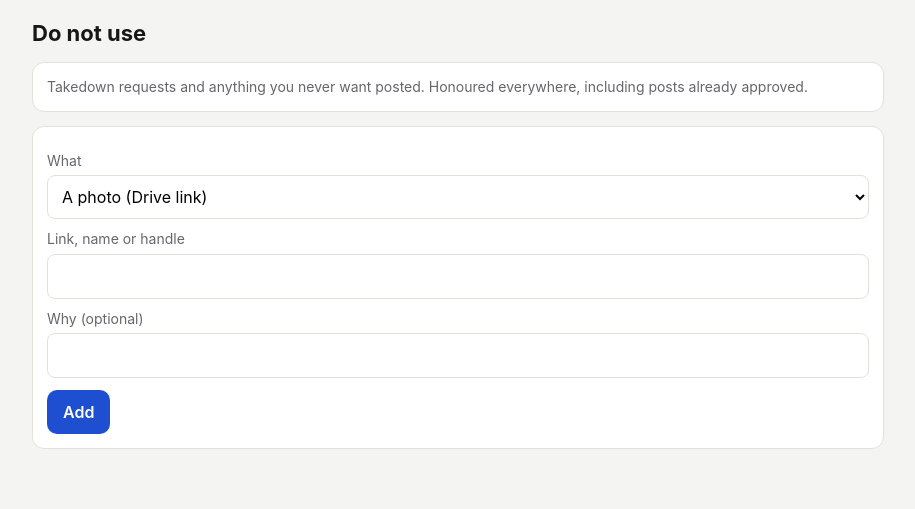
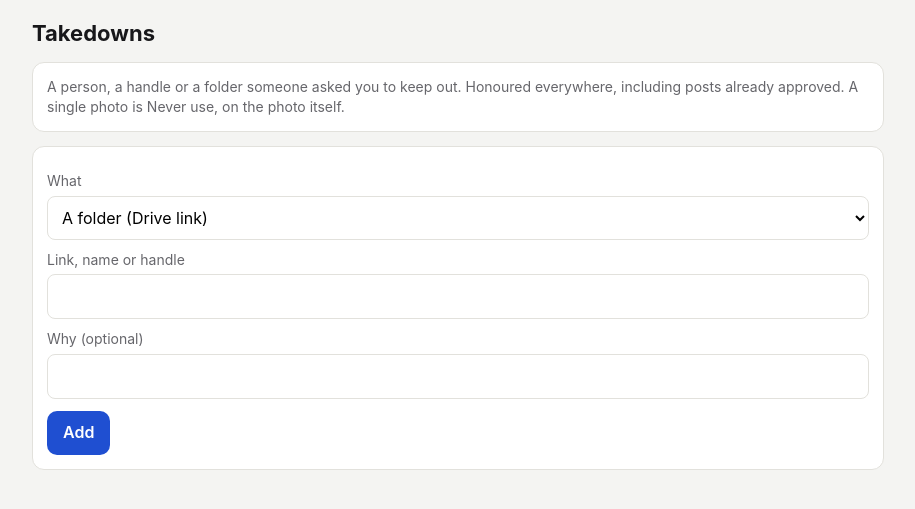
Before and after one commit to ChrisKennedyImages/cki-convention-social, a FastAPI app: template convention_social/dashboard/templates/donotuse.html in a window 1280 px wide. Shown: the part 56-565 px from the top of the page, without its empty margins (182-1097 px from the left). Run offline with FastAPI, Linux system fonts and the light colour scheme; the template is opened without the code that fills it, so the values that code supplies are empty; parts of the project's set-up code (start-up, migrations or seed data) failed here and were passed over; some libraries are stand-ins or nearby versions.

Commit message:
Never use takes only that photo's posts; Takedowns; no advice left to clear a folder
Never use sets aside only the waiting posts that hold the photo or a copy (a takedown still checks every waiting post).
The do-not-use page is Takedowns: a person, a handle or a folder; a single photo is Never use. The no-draft line and the
library report no longer tell him to clear a folder. FOUNDER_DECISIONS: Chris's rulings of 2026-11-02.

Co-Authored-By: Claude Opus 5.5 <noreply@anthropic.com>

```diff
--- a/convention_social/agents/content.py
+++ b/convention_social/agents/content.py
@@ -844,7 +844,7 @@ def draft_one(ctx: runner.Context, fetch: Callable[[dict], bytes], *, now: Optio
         kind_used = "event" if want == "architecture" else "architecture"
         pool = candidates(ctx.conn, kind_used)
     if not pool:
-        return f"no photo ready for {day}: clear folders on the Library page (nothing drafted)"
+        return f"no photo ready for {day}: tap Use on photos in Photos, To review (nothing drafted)"
     pool, _ = free_on_first(pool, payloads.posting_networks())   # never held off Instagram while a photo free there is left (2026-11-02)
     track = music.current(ctx.conn)
     design = design_for(day, kind_used, track is not None)
--- a/convention_social/dashboard/app.py
+++ b/convention_social/dashboard/app.py
@@ -6,8 +6,8 @@ answers 503 to everything (fail closed).
 
 Four tabs (2026-10-15): Today (every draft waiting on Chris, each with Post now,
 Follow the pace and Skip, refused while a caption breaks a rule or a photo is no
-longer eligible; what is scheduled this week; what went out), Photos (clear or
-exclude folders, block single photos, music for reels, Do not use, Drive),
+longer eligible; what is scheduled this week; what went out), Photos (Use or
+Never use on each photo, exclude folders, music for reels, Takedowns, Drive),
 Bookings (requests, bookings, the calendar), Settings (Agents, Errors, Keys,
 Buffer; Outreach, Scout, Search, Learner).
 """
@@ -146,7 +146,7 @@ SECTIONS = (
     ("Today", "/", ("/queue", "/posts", "/send", "/history"), (("Today", "/"), ("Send a photo", "/send"), ("All posts", "/history"))),
     ("Photos", "/library", ("/library", "/donotuse", "/drive", "/music"),
      (("To review", "/library"), ("Approved", "/library?view=approved"), ("Never use", "/library?view=blocked"),
-      ("Folders", "/library?view=folders"), ("Music", "/music"), ("Do not use", "/donotuse"), ("Drive", "/drive"))),
+      ("Folders", "/library?view=folders"), ("Music", "/music"), ("Takedowns", "/donotuse"), ("Drive", "/drive"))),
     ("Bookings", "/inquiries", ("/inquiries", "/bookings", "/calendar"),
      (("Requests", "/inquiries"), ("Bookings", "/bookings"), ("Calendar", "/calendar"))),
     # 2026-11-01, Chris: "Can we put the outreach on the top navigation for easier access": a tab of its own, with the
@@ -1361,19 +1361,22 @@ def create_app() -> FastAPI:
         for cid in eligibility.copies_of(conn, pid):
             conn.execute("UPDATE photos SET clearance=?, clearance_at=? WHERE id=?", (state, now, cid))
 
-    def decided(conn, state: str) -> None:
-        """After his decisions: the site follows, and a Never use takes its photo out of anything waiting at once."""
+    def decided(conn, state: str, photo_ids) -> None:
+        """After his decisions: the site follows, and a Never use takes those photos (every copy) out of anything waiting."""
         photos_changed(conn)
         if state == "blocked":
-            set_aside_waiting(conn, by="neveruse",
-                              why="A photo in this post is now Never use. Set aside; a new one is being drafted.")
-
-    def set_aside_waiting(conn, *, by: str, why: str) -> None:
-        """Drafts and approved posts holding a photo that may no longer be posted are set aside with `why`, and the
-        day is drafted again."""
+            set_aside_waiting(conn, by="neveruse", why="A photo in this post is now Never use. Set aside; a new one is being drafted.",
+                              photos={c for pid in photo_ids for c in eligibility.copies_of(conn, pid)})
+
+    def set_aside_waiting(conn, *, by: str, why: str, photos: Optional[set] = None) -> None:
+        """Drafts and approved posts that may no longer go out are set aside with `why`, and the day is drafted again: the
+        ones holding one of `photos` (a Never use), or, without `photos`, any holding a photo no longer eligible (a
+        takedown, which can cover photos it does not name)."""
         hit = False
         for q in db.rows(conn, "SELECT * FROM content_queue WHERE status IN ('draft','approved')"):
-            if any(not eligibility.is_eligible(conn, int(p))[0] for p in json.loads(q["photo_ids"] or "[]")):
+            ids = [int(p) for p in json.loads(q["photo_ids"] or "[]")]
+            out = photos.intersection(ids) if photos is not None else any(not eligibility.is_eligible(conn, p)[0] for p in ids)
+            if out:
                 set_aside(conn, q, by=by, why=why)
                 hit = True
         if hit:
@@ -1396,7 +1399,7 @@ def create_app() -> FastAPI:
         if state not in TAP_WORDS:
             raise HTTPException(400)
         decide(conn, pid, state, db.utcnow())
-        decided(conn, state)
+        decided(conn, state, [pid])
         if "application/json" in request.headers.get("accept", ""):
             return {"id": pid, "state": state, "words": TAP_WORDS[state]}
         return RedirectResponse(safe_back(back), status_code=303)
@@ -1413,7 +1416,7 @@ def create_app() -> FastAPI:
         for pid in ids:
             decide(conn, pid, state, now)
         if ids:
-            decided(conn, state)
+            decided(conn, state, ids)
         return RedirectResponse(safe_back(form.get("back") or "/library"), status_code=303)
 
     # ------------------------------------------------------------------ swipe review
@@ -1471,7 +1474,7 @@ def create_app() -> FastAPI:
                                 status_code=409)
         decide(conn, pid, state, db.utcnow())
         settings.set(conn, SWIPE_LAST, json.dumps({"id": pid, "state": state}))
-        decided(conn, state)
+        decided(conn, state, [pid])
         row = db.one(conn, "SELECT drive_id FROM photos WHERE id=?", (pid,))
         thumb_file(row["drive_id"], PREVIEW_EDGE).unlink(missing_ok=True)     # the big picture was for this card only
         return swipe_answer(request, conn, subject, SWIPE_WORDS[state], id=pid, state=state)
@@ -1575,9 +1578,9 @@ def create_app() -> FastAPI:
     @app.post("/donotuse/add")
     def donotuse_add(user: str = Depends(require_user), conn=Depends(conn_dep), kind: str = Form(...), value: str = Form(...),
                      reason: str = Form(default=""), back: str = Form(default="")):
-        if kind not in ("photo", "folder", "person", "handle"):
+        if kind not in ("folder", "person", "handle"):       # a single photo is Never use, on the photo (2026-11-02)
             raise HTTPException(400)
-        value = drive_id_from(value) if kind in ("photo", "folder") else value.strip().lower()
+        value = drive_id_from(value) if kind == "folder" else value.strip().lower()
         if value:
             conn.execute("INSERT OR IGNORE INTO do_not_use (kind, value, reason, added_at) VALUES (?,?,?,?)",
                          (kind, value, reason.strip() or None, db.utcnow()))
--- a/convention_social/dashboard/templates/donotuse.html
+++ b/convention_social/dashboard/templates/donotuse.html
@@ -1,10 +1,10 @@
 {% extends "base.html" %}
 {% block body %}
-<h1>Do not use</h1>
-<div class="card muted">Takedown requests and anything you never want posted. Honoured everywhere, including posts already approved.</div>
+<h1>Takedowns</h1>
+<div class="card muted">A person, a handle or a folder someone asked you to keep out. Honoured everywhere, including posts already approved. A single photo is Never use, on the photo itself.</div>
 <form method="post" action="/donotuse/add" class="card">
   <label>What</label>
-  <select name="kind"><option value="photo">A photo (Drive link)</option><option value="folder">A folder (Drive link)</option>
+  <select name="kind"><option value="folder">A folder (Drive link)</option>
     <option value="person">A person (name as in the credits sheet)</option><option value="handle">A handle (e.g. @name)</option></select>
   <label>Link, name or handle</label><input type="text" name="value" required>
   <label>Why (optional)</label><input type="text" name="reason">
@@ -12,6 +12,6 @@
 </form>
 {% for r in rows %}
 <div class="card row"><span class="badge">{{ r.kind }}</span><strong>{{ r.value }}</strong><span class="muted">{{ r.reason or '' }}</span>
-  <form method="post" action="/donotuse/{{ r.id }}/remove" class="inline" style="margin-left:auto" onsubmit="return confirm('Remove this from the do-not-use list? It can be used again.')"><button class="small" type="submit">Remove</button></form></div>
+  <form method="post" action="/donotuse/{{ r.id }}/remove" class="inline" style="margin-left:auto" onsubmit="return confirm('Remove this takedown? What it covered can be used again.')"><button class="small" type="submit">Remove</button></form></div>
 {% endfor %}
 {% endblock %}
--- a/convention_social/library/report.py
+++ b/convention_social/library/report.py
@@ -284,7 +284,7 @@ def write_report(conn: sqlite3.Connection, *, out: Optional[Path] = None, sheet:
     body = "".join(f"<tr><td>{e(ev)}</td>" + "".join(f"<td>{v.get(y, '')}</td>" for y in years) +
                    f"<td><b>{sum(v.values())}</b></td></tr>" for ev, v in s["by_event"].items())
     frows = "".join(f"<tr><td>{e(f['path'] or f['name'])}</td><td>{f['conv']}</td><td>{f['image_count']}</td>"
-                    f"<td>{e(f['clearance'].replace('_', ' '))}</td></tr>" for f in folders)
+                    f"<td>{'excluded' if f['clearance'] == 'excluded' else ''}</td></tr>" for f in folders)
     sheet_html = f'<p><img src="{e(sheet.name)}" style="max-width:100%"></p>' if sheet else ""
     doc = f"""<!doctype html><meta charset="utf-8"><meta name="viewport" content="width=device-width,initial-scale=1">
 <title>Library report</title>
@@ -300,8 +300,8 @@ th{{background:#f4f4f5}}.big{{font-size:28px;font-weight:700}}</style>
 <p class="big">{s['building_photos']} building photos found</p>
 <p>{s['building_exteriors']} exteriors. By year: {e(', '.join(f'{y}: {n}' for y, n in s['buildings_by_year'].items()) or 'none yet')}</p>
 <h2>Event photos by event and year</h2><table><tr><th>Event</th>{head}<th>Total</th></tr>{body}</table>
-<h2>Folders with convention work</h2><p>Nothing is used until you clear a folder on the dashboard.</p>
-<table><tr><th>Folder</th><th>Convention photos</th><th>All photos</th><th>Cleared?</th></tr>{frows}</table>
+<h2>Folders with convention work</h2><p>Nothing is used until you tap Use on it on the dashboard; a folder can only keep its photos out.</p>
+<table><tr><th>Folder</th><th>Convention photos</th><th>All photos</th><th>Kept out?</th></tr>{frows}</table>
 {sheet_html}"""
     out = out or config.get_config().data_root / "renders" / f"library-report-{datetime.now():%Y%m%d}.html"
     out.parent.mkdir(parents=True, exist_ok=True)
```
Also changed, not shown: FOUNDER_DECISIONS.md (+33 -0 lines), tests/test_dashboard.py (+3 -0 lines), tests/test_no_draft.py (+4 -4 lines), tests/test_watchdog.py (+1 -1 lines).
